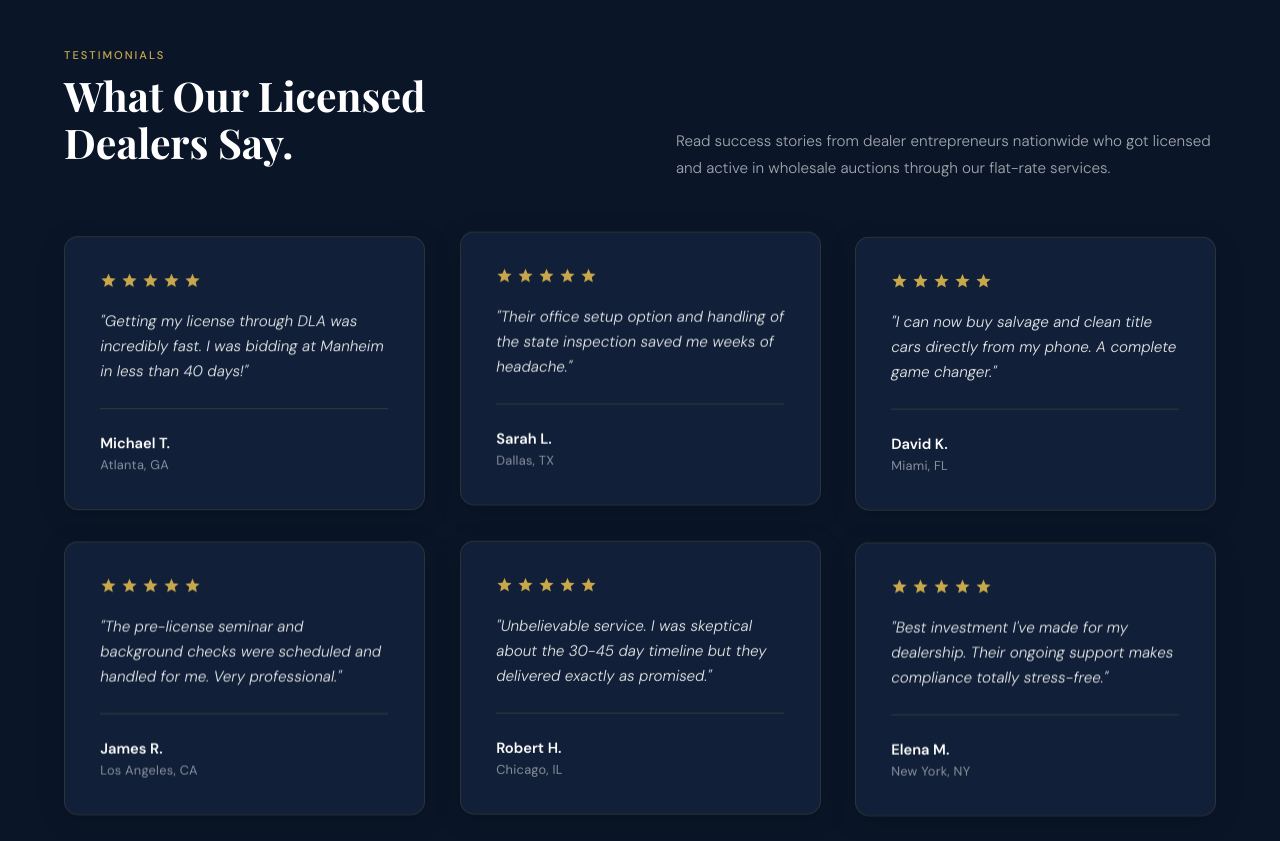
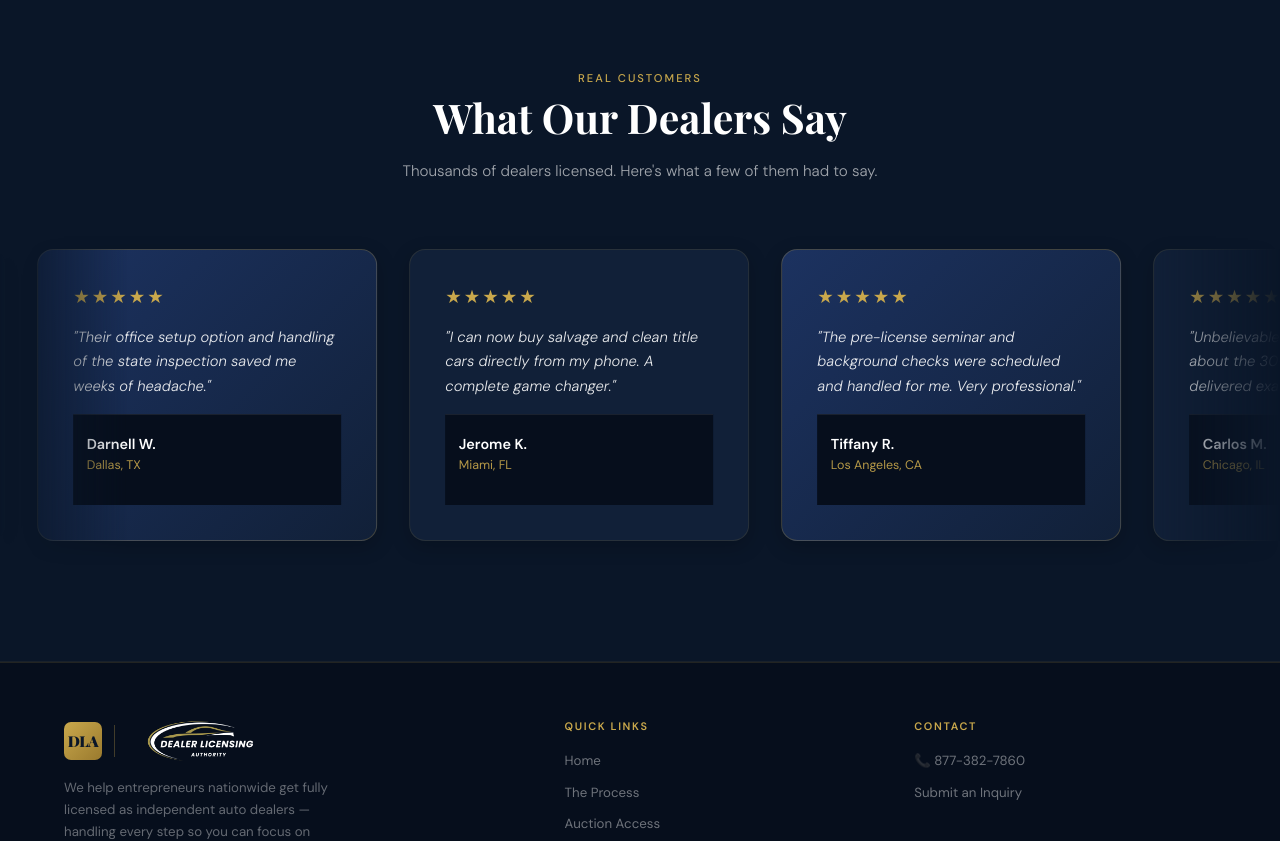
Before and after one commit to Usman-443213/DLA-React, a React (Vite) app: page / in a window 1280 px wide. Shown: the part 4840-5681 px from the top of the page. Built offline with nearby package versions, Linux system fonts and the light colour scheme.

Commit message:
Refactor: restructure Monthly Fee card and redesign Reviews section as infinite marquee

```diff
--- a/src/components/Pricing.jsx
+++ b/src/components/Pricing.jsx
@@ -60,9 +60,12 @@ export default function Pricing() {
           <div className="pr-card featured reveal">
             <div className="pr-badge">Ongoing</div>
             <div className="pr-price">$650</div>
-             <span className="pr-type">Monthly facility fee</span>
+            <div style={{ color: '#ffffff', fontSize: '0.85rem', fontWeight: '600', marginTop: '0.5rem', marginBottom: '1.2rem', textTransform: 'uppercase', letterSpacing: '0.05em' }}>What's Included:</div>
             <ul className="pr-list">
-
+              <li>
+                {checkIcon}
+                Client Office Space — your dedicated professional suite
+              </li>
               <li>
                 {checkIcon}
                 Continuous project management
@@ -73,7 +76,15 @@ export default function Pricing() {
               </li>
               <li>
                 {checkIcon}
-                Client Office Space — your dedicated professional suite
+                24/7 CCTV Monitoring
+              </li>
+              <li>
+                {checkIcon}
+                Employee Parking On-site
+              </li>
+              <li>
+                {checkIcon}
+                Free High-Speed WiFi
               </li>
             </ul>
           </div>
--- a/src/components/Reviews.jsx
+++ b/src/components/Reviews.jsx
@@ -4,97 +4,71 @@ const REVIEWS = [
   {
     stars: 5,
     quote: "Getting my license through DLA was incredibly fast. I was bidding at Manheim in less than 40 days!",
-    name: "Michael T.",
-    location: "Atlanta, GA",
-    duration: 4,
-    delay: 0
+    name: "Marcus T.",
+    location: "Atlanta, GA"
   },
   {
     stars: 5,
     quote: "Their office setup option and handling of the state inspection saved me weeks of headache.",
-    name: "Sarah L.",
-    location: "Dallas, TX",
-    duration: 4.5,
-    delay: 0.5
+    name: "Darnell W.",
+    location: "Dallas, TX"
   },
   {
     stars: 5,
     quote: "I can now buy salvage and clean title cars directly from my phone. A complete game changer.",
-    name: "David K.",
-    location: "Miami, FL",
-    duration: 3.8,
-    delay: 0.2
+    name: "Jerome K.",
+    location: "Miami, FL"
   },
   {
     stars: 5,
     quote: "The pre-license seminar and background checks were scheduled and handled for me. Very professional.",
-    name: "James R.",
-    location: "Los Angeles, CA",
-    duration: 4.2,
-    delay: 0.7
+    name: "Tiffany R.",
+    location: "Los Angeles, CA"
   },
   {
     stars: 5,
     quote: "Unbelievable service. I was skeptical about the 30-45 day timeline but they delivered exactly as promised.",
-    name: "Robert H.",
-    location: "Chicago, IL",
-    duration: 4.6,
-    delay: 0.3
+    name: "Carlos M.",
+    location: "Chicago, IL"
   },
   {
     stars: 5,
     quote: "Best investment I've made for my dealership. Their ongoing support makes compliance totally stress-free.",
-    name: "Elena M.",
-    location: "New York, NY",
-    duration: 3.9,
-    delay: 0.9
+    name: "Brenda L.",
+    location: "New York, NY"
   }
 ];
 
 export default function Reviews() {
+  // We duplicate the list to make a seamless infinite loop scrolling marquee
+  const doubleReviews = [...REVIEWS, ...REVIEWS];
+
   return (
     <section id="reviews">
-      <div className="mxw">
-        <div className="reviews-top">
-          <div>
-            <span className="s-label">Testimonials</span>
-            <h2 className="s-title">
-              What Our Licensed
-              <br />
-              Dealers Say.
-            </h2>
+      <div className="mxw" style={{ marginBottom: '2.5rem', textAlign: 'center' }}>
+        <span className="s-label">Real Customers</span>
+        <h2 className="s-title" style={{ textAlign: 'center' }}>What Our Dealers Say</h2>
+        <p className="s-desc" style={{ textAlign: 'center', margin: '0 auto', maxWidth: '560px' }}>
+          Thousands of dealers licensed. Here's what a few of them had to say.
+        </p>
+      </div>
+
+      <div className="tcarousel-wrap" aria-label="Customer testimonials">
+        <div className="tcarousel tcarousel--left">
+          <div className="tcarousel-track">
+            {doubleReviews.map((rev, idx) => (
+              <blockquote key={idx} className={`tcard ${idx % 2 === 1 ? 'tcard--accent' : ''}`}>
+                <div className="tcard-stars">
+                  {Array.from({ length: rev.stars }).map((_, i) => '★').join('')}
+                </div>
+                <p className="tcard-quote">"{rev.quote}"</p>
+                <footer className="tcard-author">
+                  <span className="tcard-name">{rev.name}</span>
+                  <span className="tcard-detail">{rev.location}</span>
+                </footer>
+              </blockquote>
+            ))}
           </div>
-          <p className="s-desc">
-            Read success stories from dealer entrepreneurs nationwide who got licensed and active in wholesale auctions through our flat-rate services.
-          </p>
-        </div>
-
-        <div className="reviews-grid">
-          {REVIEWS.map((rev, idx) => (
-            <div
-              key={idx}
-              className="review-card-wrapper reveal"
-              style={{
-                animation: `float ${rev.duration}s ease-in-out ${rev.delay}s infinite alternate`
-              }}
-            >
-              <div className="review-card">
-                <div className="stars">
-                  {Array.from({ length: rev.stars }).map((_, i) => (
-                    <svg key={i} className="star-icon" fill="currentColor" viewBox="0 0 24 24">
-                      <path d="M12 17.27L18.18 21l-1.64-7.03L22 9.24l-7.19-.61L12 2 9.19 8.63 2 9.24l5.46 4.73L5.82 21z" />
-                    </svg>
-                  ))}
-                </div>
-                <p className="review-quote">"{rev.quote}"</p>
-                <div className="review-divider"></div>
-                <div className="review-author">
-                  <span className="author-name">{rev.name}</span>
-                  <span className="author-location">{rev.location}</span>
-                </div>
-              </div>
-            </div>
-          ))}
         </div>
       </div>
     </section>
--- a/src/index.css
+++ b/src/index.css
@@ -1678,99 +1678,116 @@ footer {
 
 /* Antigravity: Reviews Section & Custom Components Styling */
 #reviews {
-  padding: 6.5rem 5% 6rem;
+  padding: 6rem 0;
   background: var(--navy);
   border-bottom: 1px solid rgba(201, 168, 76, 0.08);
-}
-
-.reviews-top {
-  display: flex;
-  justify-content: space-between;
-  align-items: flex-end;
-  margin-bottom: 3.5rem;
-  gap: 3rem;
-}
-
-.reviews-grid {
-  display: grid;
-  grid-template-columns: repeat(3, 1fr);
-  gap: 2.2rem;
-}
-
-.review-card-wrapper {
+  overflow: hidden;
+}
+
+.tcarousel-wrap {
+  width: 100%;
+  overflow: hidden;
+  position: relative;
+  /* Fade mask on the left and right edges */
+  mask-image: linear-gradient(to right, transparent 0%, black 10%, black 90%, transparent 100%);
+  -webkit-mask-image: linear-gradient(to right, transparent 0%, black 10%, black 90%, transparent 100%);
+  padding: 1.5rem 0;
+}
+
+.tcarousel {
+  display: flex;
+  width: 100%;
+}
+
+.tcarousel-track {
+  display: flex;
+  gap: 2rem;
+  width: max-content;
+  animation: tscroll-left 45s linear infinite;
   will-change: transform;
 }
 
-.review-card {
+.tcarousel-track:hover {
+  animation-play-state: paused;
+}
+
+.tcard {
+  flex-shrink: 0;
+  width: 340px;
   background: var(--navy-m);
-  border: 1px solid rgba(201, 168, 76, 0.15);
-  border-radius: 14px;
+  border: 1px solid rgba(201, 168, 76, 0.12);
+  border-radius: 16px;
   padding: 2.2rem;
   display: flex;
   flex-direction: column;
-  height: 100%;
-  box-shadow: 0 6px 24px rgba(0, 0, 0, 0.25);
+  gap: 1rem;
+  margin: 0;
+  box-shadow: 0 6px 20px rgba(0, 0, 0, 0.2);
   transition: border-color 0.3s ease, box-shadow 0.3s ease, transform 0.3s ease;
 }
 
-.review-card:hover {
+.tcard:hover {
   border-color: var(--gold);
-  box-shadow: 0 0 22px rgba(201, 168, 76, 0.35);
-  transform: translateY(-5px);
-}
-
-.stars {
-  display: flex;
-  gap: 4px;
-  margin-bottom: 1.25rem;
+  box-shadow: 0 0 20px rgba(201, 168, 76, 0.3);
+  transform: translateY(-4px);
+}
+
+.tcard--accent {
+  border-color: rgba(201, 168, 76, 0.25);
+  background: linear-gradient(135deg, var(--navy-l), var(--navy-m));
+}
+
+.tcard-stars {
   color: var(--gold);
-}
-
-.star-icon {
-  width: 17px;
-  height: 17px;
-  fill: currentColor;
-}
-
-.review-quote {
-  font-size: 0.95rem;
+  font-size: 1.15rem;
+  letter-spacing: 2px;
+}
+
+.tcard-quote {
+  font-size: 0.92rem;
   line-height: 1.65;
   color: rgba(255, 255, 255, 0.9);
-  flex-grow: 1;
+  flex: 1;
   font-style: italic;
-}
-
-.review-divider {
-  height: 1px;
-  background: rgba(201, 168, 76, 0.2);
-  margin: 1.5rem 0;
-}
-
-.review-author {
+  margin: 0;
+}
+
+.tcard-author {
   display: flex;
   flex-direction: column;
-  gap: 3px;
-}
-
-.author-name {
+  gap: 4px;
+  padding-top: 1.25rem;
+  border-top: 1px solid rgba(255, 255, 255, 0.08);
+}
+
+.tcard-name {
+  font-size: 0.9rem;
   font-weight: 600;
-  font-size: 0.92rem;
   color: var(--white);
 }
 
-.author-location {
-  font-size: 0.8rem;
-  color: rgba(255, 255, 255, 0.5);
-  letter-spacing: 0.02em;
-}
-
-/* Floating Animation */
-@keyframes float {
+.tcard-detail {
+  font-size: 0.78rem;
+  color: var(--gold);
+  opacity: 0.9;
+}
+
+@keyframes tscroll-left {
   0% {
-    transform: translateY(0px);
+    transform: translateX(0);
   }
   100% {
-    transform: translateY(-10px);
+    transform: translateX(-50%);
+  }
+}
+
+@media (max-width: 768px) {
+  .tcard {
+    width: 290px;
+    padding: 1.75rem;
+  }
+  .tcarousel-track {
+    gap: 1.5rem;
   }
 }
 
@@ -1808,23 +1825,3 @@ footer {
   letter-spacing: 0.05em;
   text-transform: uppercase;
 }
-
-/* Responsive adjustments for reviews */
-@media (max-width: 991px) {
-  .reviews-top {
-    flex-direction: column;
-    align-items: flex-start;
-    gap: 1.2rem;
-  }
-  .reviews-grid {
-    grid-template-columns: repeat(2, 1fr);
-    gap: 1.5rem;
-  }
-}
-
-@media (max-width: 768px) {
-  .reviews-grid {
-    grid-template-columns: 1fr;
-    gap: 1.5rem;
-  }
-}
```
